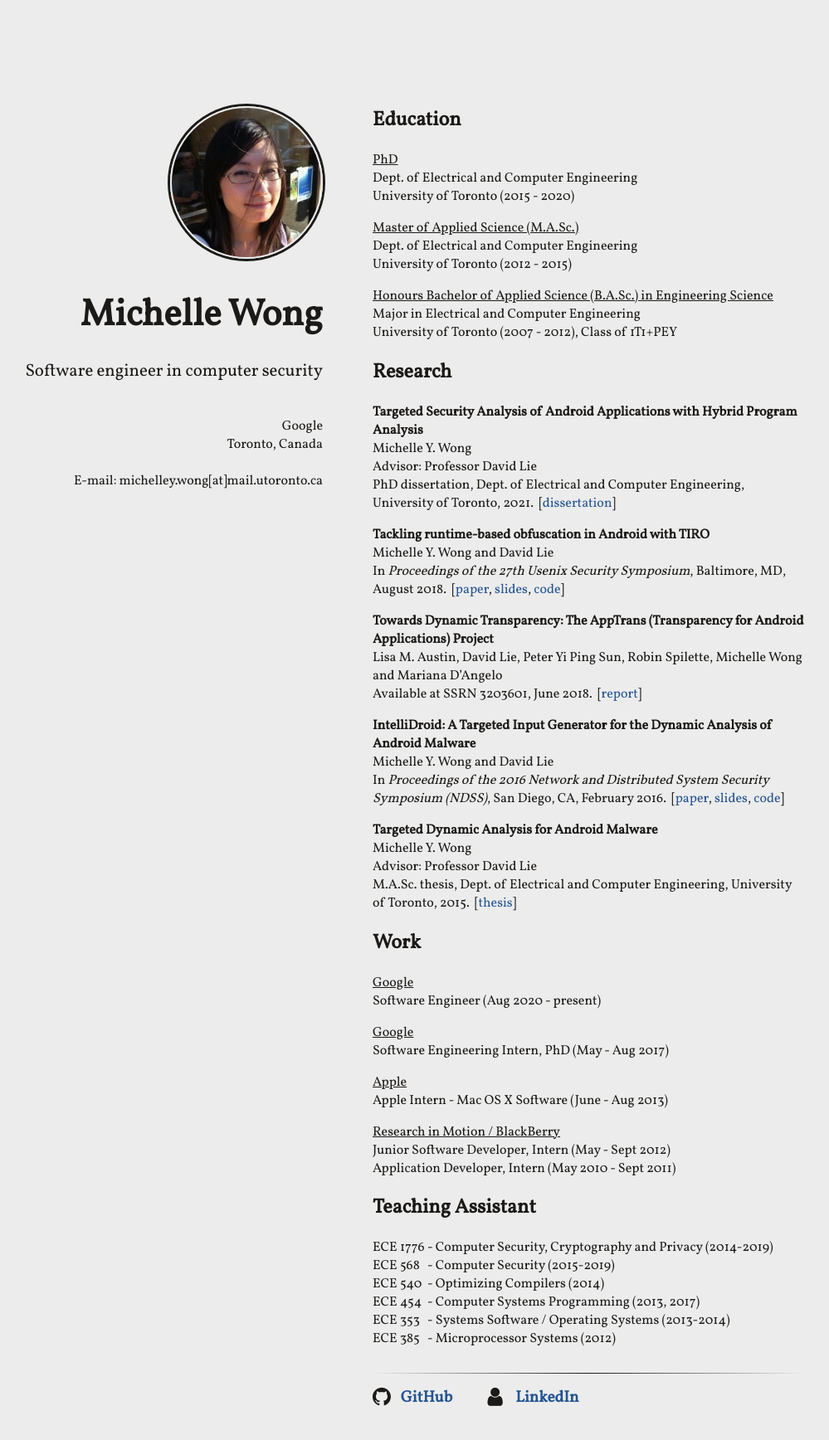
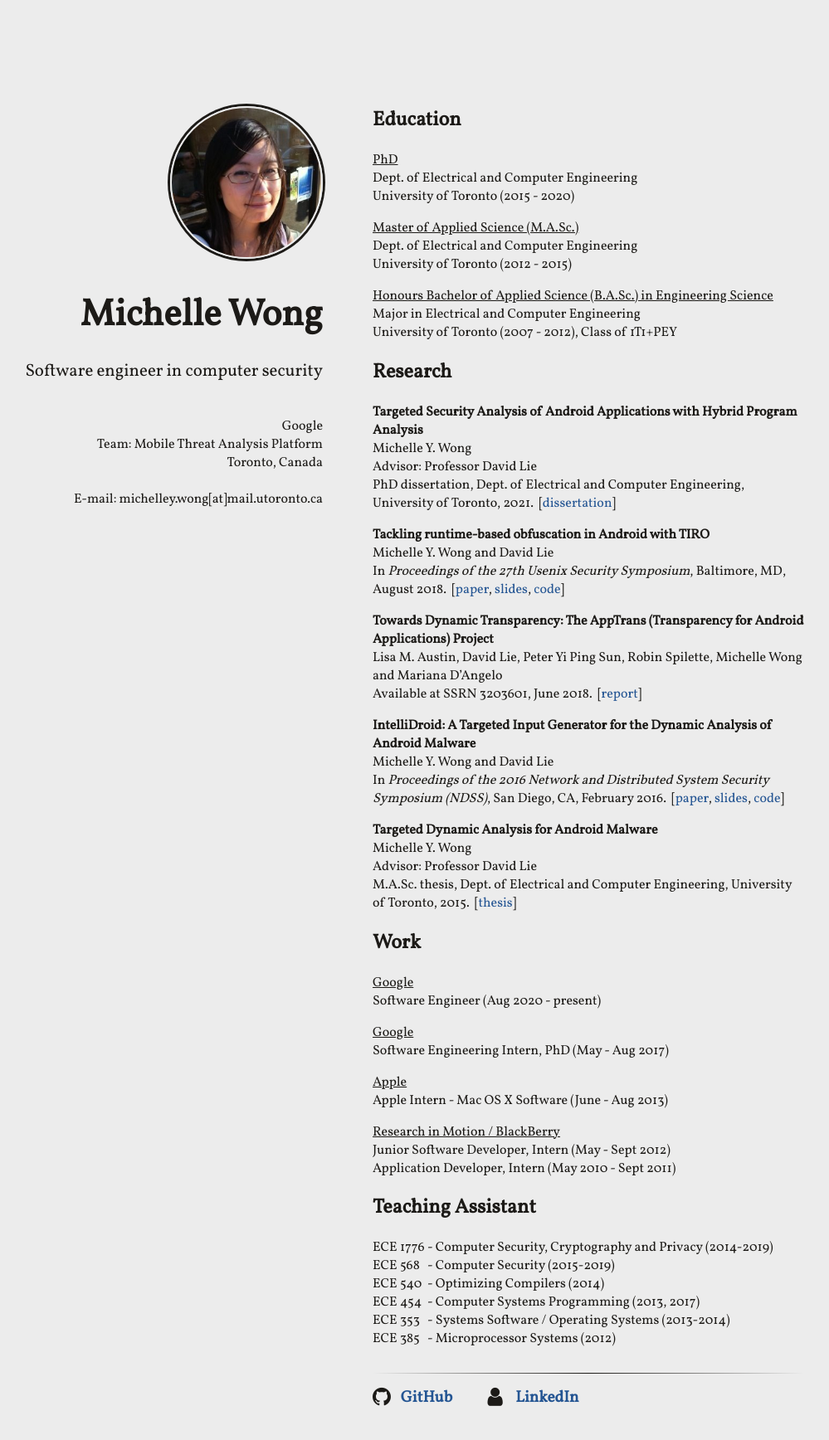
Before and after one commit to miwong/miwong.github.io, a Jekyll site: the page built from index.html, in a window 1280 px wide. Shown: the whole page at 83% size, without its empty margins (151-1150 px from the left). Built offline with Jekyll 4.4.1, drawn with Linux system fonts in a browser that asks for light colours; nearby versions of some CDN libraries.

Commit message:
Update about.html

```diff
--- a/_includes/about.html
+++ b/_includes/about.html
@@ -1,5 +1,6 @@
 <p>
     Google<br/>
+    Team: Mobile Threat Analysis Platform<br/>
     Toronto, Canada<br/>
     <br/>
     E-mail: michelley.wong[at]mail.utoronto.ca
```
